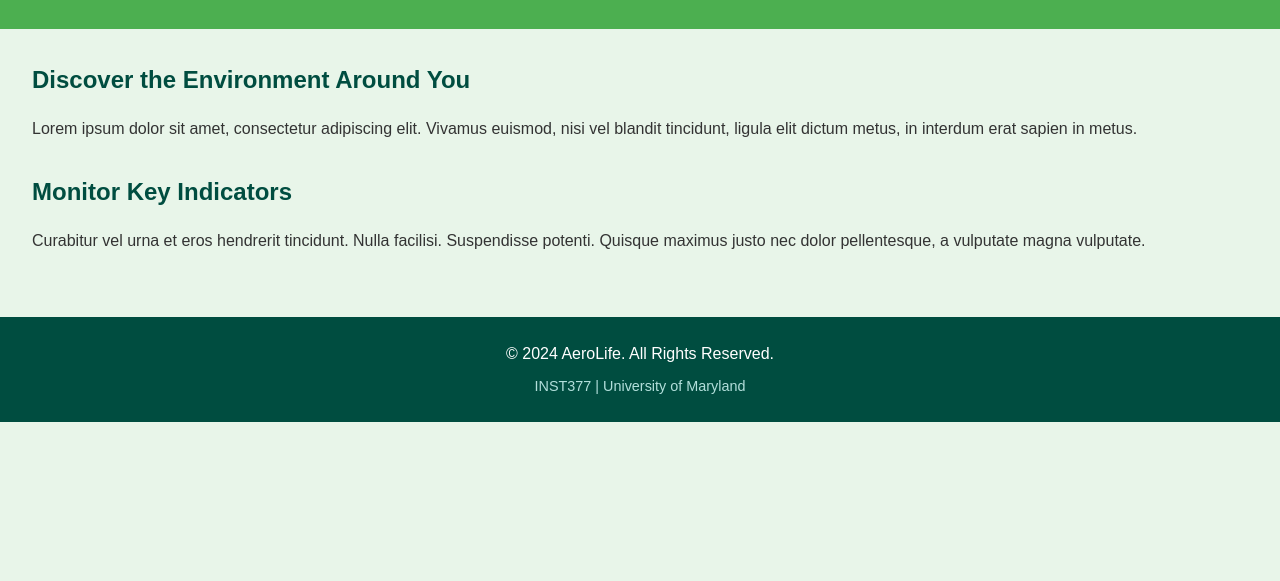
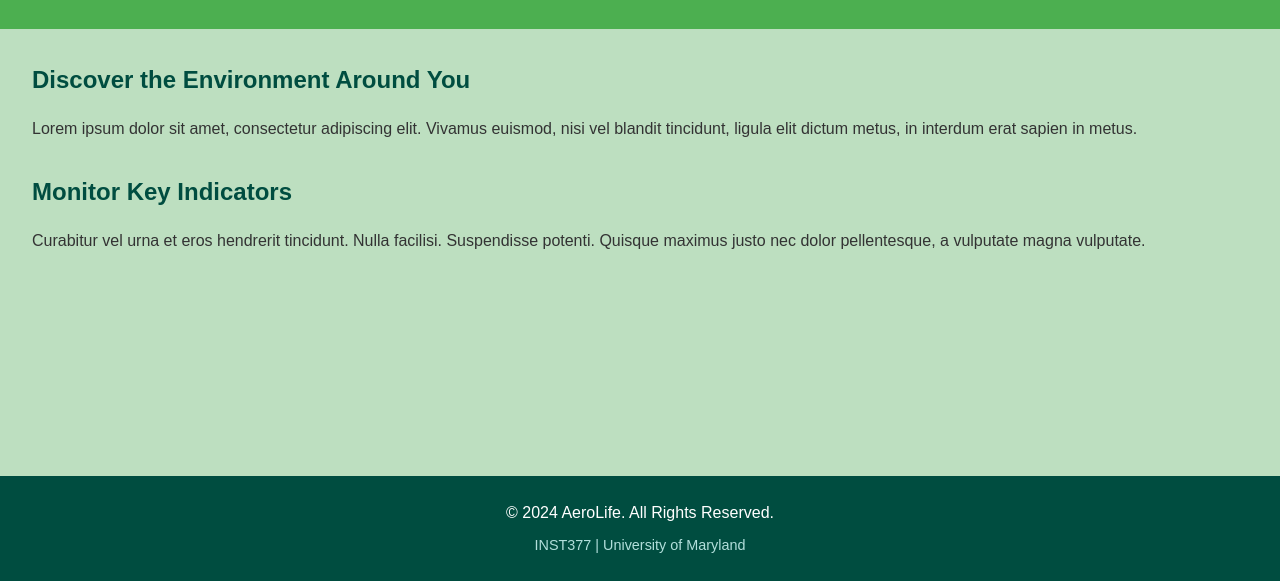
Before and after one commit to jpapagia/aerolife, a plain HTML site: page index.html in a window 1280 px wide. Shown: the part 219-800 px from the top of the page. Drawn offline with Linux system fonts and the light colour scheme.

Commit message:
added: loading annimation and encaposulation, Footer behavior pinned to bottom

```diff
--- a/index.html
+++ b/index.html
@@ -9,38 +9,7 @@
 </head>
 <body>
   <!-- Loading Animation -->
-  <div class="loading">
-    <svg viewBox="0 0 100 100">
-      <g fill="none" stroke="#4caf50" stroke-linecap="round" stroke-linejoin="round" stroke-width="6">
-        <!-- Left Line -->
-        <path d="M 21 40 V 59">
-          <animateTransform attributeName="transform" type="rotate" values="0 21 59; 180 21 59" dur="2s" repeatCount="indefinite" />
-        </path>
-        <!-- Right Line -->
-        <path d="M 79 40 V 59">
-          <animateTransform attributeName="transform" type="rotate" values="0 79 59; -180 79 59" dur="2s" repeatCount="indefinite" />
-        </path>
-        <!-- Top Line -->
-        <path d="M 50 21 V 40">
-          <animate attributeName="d" values="M 50 21 V 40; M 50 59 V 40" dur="2s" repeatCount="indefinite" />
-        </path>
-        <!-- Bottom Line -->
-        <path d="M 50 60 V 79">
-          <animate attributeName="d" values="M 50 60 V 79; M 50 98 V 79" dur="2s" repeatCount="indefinite" />
-        </path>
-        <!-- Top Box -->
-        <path d="M 50 21 L 79 40 L 50 60 L 21 40 Z">
-          <animate attributeName="stroke" values="rgba(76,175,80,1); rgba(100,200,100,0)" dur="2s" repeatCount="indefinite" />
-        </path>
-        <!-- Middle Box -->
-        <path d="M 50 40 L 79 59 L 50 79 L 21 59 Z" />
-        <!-- Bottom Box -->
-        <path d="M 50 59 L 79 78 L 50 98 L 21 78 Z">
-          <animate attributeName="stroke" values="rgba(100,200,100,0); rgba(76,175,80,1)" dur="2s" repeatCount="indefinite" />
-        </path>
-      </g>
-    </svg>
-  </div>
+  <div class="loading"></div>
 
   <!-- Navigation Bar -->
   <nav class="navbar">
@@ -50,12 +19,14 @@
       </a>
     </div>
     <ul class="nav-links">
-      <li><a href="index.html">Home</a></li>
-      <li><a href="about.html">About</a></li>
-      <li><a href="core.html">Core</a></li>
+      <li><a href="index.html" data-link class="active">Home</a></li>
+      <li><a href="about.html" data-link>About</a></li>
+      <li><a href="core.html" data-link>Core</a></li>
     </ul>
   </nav>
 
+  <!-- Dynamic Content Wrapper -->
+  <div id="dynamic-content">
     <!-- Banner -->
     <header class="banner">
       <h1>Welcome to AeroLife</h1>
@@ -73,6 +44,7 @@
         <p>Curabitur vel urna et eros hendrerit tincidunt. Nulla facilisi. Suspendisse potenti. Quisque maximus justo nec dolor pellentesque, a vulputate magna vulputate.</p>
       </section>
     </main>
+  </div>
 
   <!-- Footer -->
   <footer class="footer">
@@ -81,12 +53,6 @@
   </footer>
 
   <!-- JavaScript -->
-  <script>
-    window.onload = function () {
-      setTimeout(() => {
-        document.querySelector('.loading').style.display = 'none';
-      }, 1500); // Hide loading animation after 1.5 seconds
-    };
-  </script>
+  <script src="scripts/loading.js"></script>
 </body>
 </html>
--- /dev/null
+++ b/loading.html
@@ -0,0 +1,26 @@
+<!-- loading.html -->
+<div class="loading">
+    <svg viewBox="0 0 100 100">
+      <g fill="none" stroke="#4caf50" stroke-linecap="round" stroke-linejoin="round" stroke-width="6">
+        <path d="M 21 40 V 59">
+          <animateTransform attributeName="transform" type="rotate" values="0 21 59; 180 21 59" dur="2s" repeatCount="indefinite" />
+        </path>
+        <path d="M 79 40 V 59">
+          <animateTransform attributeName="transform" type="rotate" values="0 79 59; -180 79 59" dur="2s" repeatCount="indefinite" />
+        </path>
+        <path d="M 50 21 V 40">
+          <animate attributeName="d" values="M 50 21 V 40; M 50 59 V 40" dur="2s" repeatCount="indefinite" />
+        </path>
+        <path d="M 50 60 V 79">
+          <animate attributeName="d" values="M 50 60 V 79; M 50 98 V 79" dur="2s" repeatCount="indefinite" />
+        </path>
+        <path d="M 50 21 L 79 40 L 50 60 L 21 40 Z">
+          <animate attributeName="stroke" values="rgba(76,175,80,1); rgba(100,200,100,0)" dur="2s" repeatCount="indefinite" />
+        </path>
+        <path d="M 50 40 L 79 59 L 50 79 L 21 59 Z" />
+        <path d="M 50 59 L 79 78 L 50 98 L 21 78 Z">
+          <animate attributeName="stroke" values="rgba(100,200,100,0); rgba(76,175,80,1)" dur="2s" repeatCount="indefinite" />
+        </path>
+      </g>
+    </svg>
+  </div>
--- /dev/null
+++ b/scripts/loading.js
@@ -0,0 +1,63 @@
+document.addEventListener('DOMContentLoaded', async () => {
+  const loadingElement = document.querySelector('.loading');
+  const dynamicContent = document.getElementById('dynamic-content');
+
+  // Load the loading animation from loading.html
+  const loadAnimation = async () => {
+    const response = await fetch('loading.html');
+    const loadingHTML = await response.text();
+    loadingElement.innerHTML = loadingHTML;
+  };
+
+  const resetAnimation = () => {
+    const svgElement = loadingElement.querySelector('svg');
+    if (svgElement) {
+      // Force a reflow to restart the animation
+      const clone = svgElement.cloneNode(true);
+      svgElement.parentNode.replaceChild(clone, svgElement);
+    }
+  };
+
+  const loadPage = async (url) => {
+    loadingElement.style.display = 'flex'; // Show loading animation
+    resetAnimation(); // Reset the animation to play continuously
+
+    try {
+      const response = await fetch(url);
+      if (!response.ok) throw new Error('Page not found');
+      const html = await response.text();
+
+      const tempDiv = document.createElement('div');
+      tempDiv.innerHTML = html;
+      const newContent = tempDiv.querySelector('#dynamic-content').innerHTML;
+
+      dynamicContent.innerHTML = newContent; // Replace content
+    } catch (err) {
+      console.error(err);
+      dynamicContent.innerHTML = '<p>Error loading page.</p>';
+    } finally {
+      setTimeout(() => {
+        loadingElement.style.display = 'none'; // Hide loading animation
+      }, 1000);
+    }
+  };
+
+  // Event listener for navigation links
+  document.querySelectorAll('[data-link]').forEach((link) => {
+    link.addEventListener('click', (e) => {
+      e.preventDefault();
+      const url = e.target.getAttribute('href');
+      history.pushState(null, null, url);
+      loadPage(url); // Dynamically load new page
+    });
+  });
+
+  // Handle back/forward navigation
+  window.addEventListener('popstate', () => {
+    loadPage(location.pathname);
+  });
+
+  // Initialize loading animation and load the current page
+  await loadAnimation();
+  loadPage(location.pathname);
+});
--- a/styles.css
+++ b/styles.css
@@ -8,7 +8,7 @@
   body {
     font-family: 'Arial', sans-serif;
     color: #333;
-    background: #e8f5e9;
+    background: #bddfc0;
     line-height: 1.6;
   }
 
@@ -23,7 +23,7 @@
     height: 150px;
     width: 150px;
     z-index: 1000;
-    background-color: rgba(232, 245, 233, 0.9);
+    background-color: rgba(194, 236, 198, 0.9);
     border-radius: 50%;
   }
 
@@ -109,3 +109,27 @@
     font-size: 0.9rem;
     color: #b2dfdb;
   }
+
+  /* Set body and html to take full height */
+html, body {
+  height: 100%;
+  margin: 0;
+  display: flex;
+  flex-direction: column;
+}
+
+/* Content wrapper for flexible layout */
+#dynamic-content {
+  flex: 1; /* Ensures it takes up available space */
+}
+
+/* Footer styling */
+.footer {
+  text-align: center;
+  padding: 1rem 0;
+  background-color: #004d40;
+  color: #fff;
+  position: relative; /* Default position */
+  bottom: 0; /* Ensure it stays at the bottom */
+  width: 100%;
+}
```
Also changed, not shown: about.html (+3 -0 lines), scripts/scripts.js (added). Lines whose indentation alone changed are shown as unchanged.
